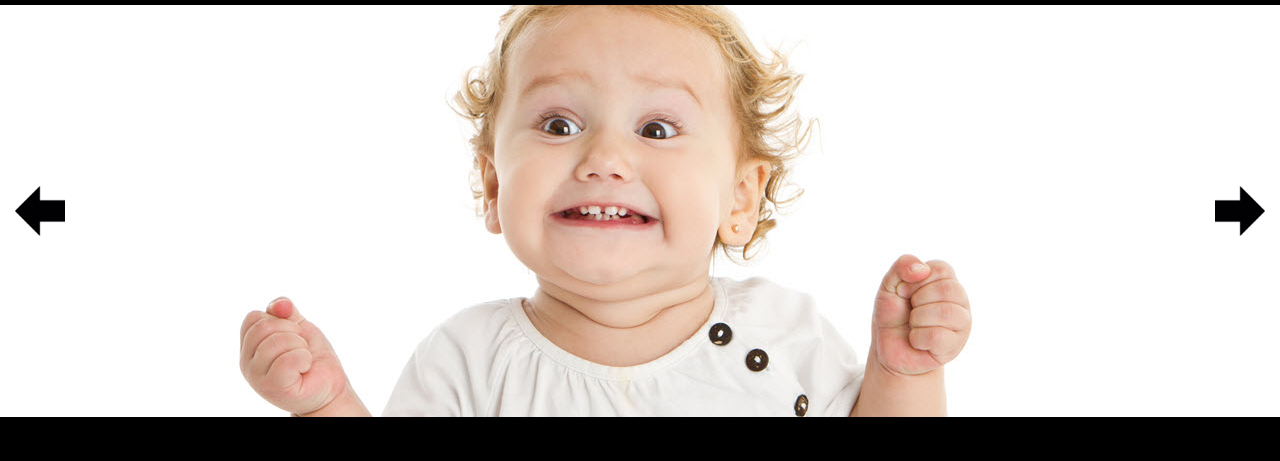
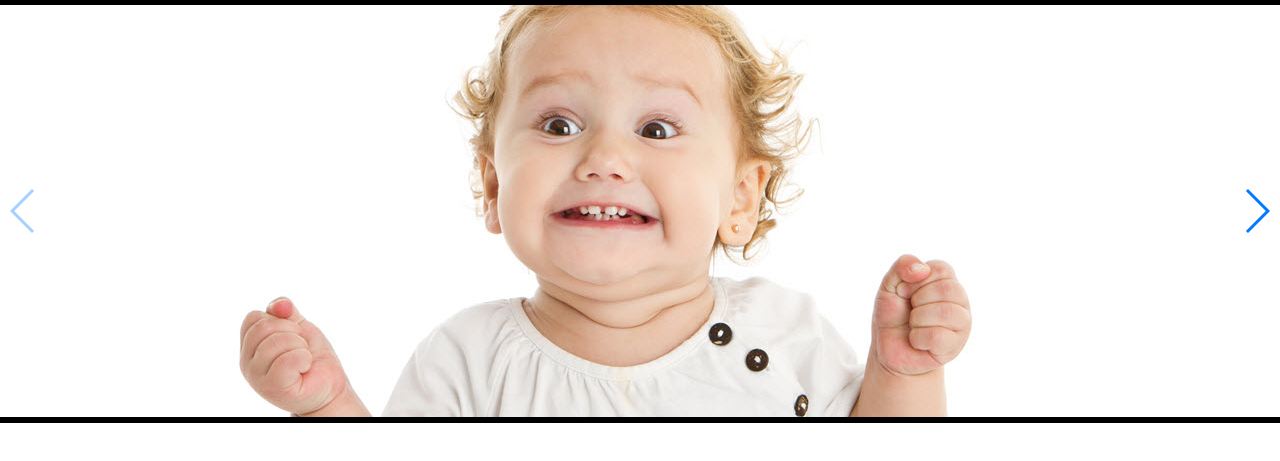
Before and after one commit to Valmasdelentin/MissionSite, a plain HTML site: page index.html in a window 1280 px wide. Shown: the part 101-562 px from the top of the page. Drawn offline with nearby package versions, Linux system fonts and the light colour scheme.

Commit message:
Slider finish

```diff
--- a/index.html
+++ b/index.html
@@ -5,6 +5,8 @@
 	<title>Webagency</title>
 	<link rel="stylesheet" href="style.css">
 	<link rel="stylesheet" href="https://maxcdn.bootstrapcdn.com/bootstrap/4.0.0/css/bootstrap.min.css" integrity="sha384-Gn5384xqQ1aoWXA+058RXPxPg6fy4IWvTNh0E263XmFcJlSAwiGgFAW/dAiS6JXm" crossorigin="anonymous">
+																			<meta name="viewport" content="width=device-width, initial-scale=1, minimum-scale=1, maximum-scale=1">
+																			<link rel="stylesheet" href="swiper.min.css">
 </head>
 <body>
 	<header>
@@ -16,9 +18,21 @@
 			<li><a href="contact.php">Contact</a></li>
 		</ul>
 	</header>
-	<div class="enfant">
-		<img src="img/fleche.jpg" id="fleche" alt="">
-		<img src="img/floche.jpg" id="floche" alt="">
+	<div class="diapo">
+
+
+
+																				  <!-- Swiper -->
+																				  <div class="swiper-container">
+																				    <div class="swiper-wrapper">
+																				      <div class="swiper-slide"><img src="img/bebe.jpg" alt=""></div>
+																				      <div class="swiper-slide"><img src="img/doudou.jpg" alt=""></div>
+																				      <div class="swiper-slide"><img src="img/grimace.jpg" alt=""></div>
+																				    </div>
+																				    <!-- Add Arrows -->
+																				    <div class="swiper-button-next"></div>
+																				    <div class="swiper-button-prev"></div>
+																				  </div>
 	</div>
 
 
@@ -27,5 +41,17 @@
     <script src="https://code.jquery.com/jquery-3.2.1.slim.min.js" integrity="sha384-KJ3o2DKtIkvYIK3UENzmM7KCkRr/rE9/Qpg6aAZGJwFDMVNA/GpGFF93hXpG5KkN" crossorigin="anonymous"></script>
 	<script src="https://cdnjs.cloudflare.com/ajax/libs/popper.js/1.12.9/umd/popper.min.js" integrity="sha384-ApNbgh9B+Y1QKtv3Rn7W3mgPxhU9K/ScQsAP7hUibX39j7fakFPskvXusvfa0b4Q" crossorigin="anonymous"></script>
 	<script src="https://maxcdn.bootstrapcdn.com/bootstrap/4.0.0/js/bootstrap.min.js" integrity="sha384-JZR6Spejh4U02d8jOt6vLEHfe/JQGiRRSQQxSfFWpi1MquVdAyjUar5+76PVCmYl" crossorigin="anonymous"></script>
+																				<!-- Swiper JS -->
+																				<script src="swiper.min.js"></script>
+
+																				  <!-- Initialize Swiper -->
+																				  <script>
+																				    var swiper = new Swiper('.swiper-container', {
+																				      navigation: {
+																				        nextEl: '.swiper-button-next',
+																				        prevEl: '.swiper-button-prev',
+																				      },
+																				    });
+																				  </script>
 </body>
 </html>
--- a/style.css
+++ b/style.css
@@ -42,36 +42,49 @@ ul#menu_horizontal li a
 	 	color: gray;
 	}
 
-.enfant
+.diapo
 	{
 		margin:auto;
 		height:424px;
 		border-top: 6px solid black;
 		border-bottom: 6px solid black;
-		background-image:url(img/bebe.jpg);
-		background-repeat:no-repeat;
-		background-position: center;
 		position:relative;
 	}
 
-#fleche
-	{
-		right: 15px;
-		bottom: 50%;
-		width:50px;
-	    height:50px;
-	    position:absolute;
-	    bottom: calc(50% - 25px);
 
-	}
 
-#floche
-	{
-		left:15px;
-		width:50px;
-	    height:50px;
-	    position:absolute;
-	    transform: rotate(180deg);
-	    bottom: calc(50% - 25px);
 
-	}
+									    html, body {
+									      position: relative;
+									      height: 100%;
+									    }
+									    body {
+									      background: #eee;
+									      font-family: Helvetica Neue, Helvetica, Arial, sans-serif;
+									      font-size: 14px;
+									      color:#000;
+									      margin: 0;
+									      padding: 0;
+									    }
+									    .swiper-container {
+									      width: 100%;
+									      height: 100%;
+									    }
+									    .swiper-slide {
+									      text-align: center;
+									      font-size: 18px;
+									      background: #fff;
+									      /* Center slide text vertically */
+									      display: -webkit-box;
+									      display: -ms-flexbox;
+									      display: -webkit-flex;
+									      display: flex;
+									      -webkit-box-pack: center;
+									      -ms-flex-pack: center;
+									      -webkit-justify-content: center;
+									      justify-content: center;
+									      -webkit-box-align: center;
+									      -ms-flex-align: center;
+									      -webkit-align-items: center;
+									      align-items: center;
+									    }
```
Also changed, not shown: img/doudou.jpg (added), img/fleche.jpg (deleted), img/floche.jpg (deleted), img/grimace.jpg (added), swiper.min.css (added), swiper.min.js (added).
